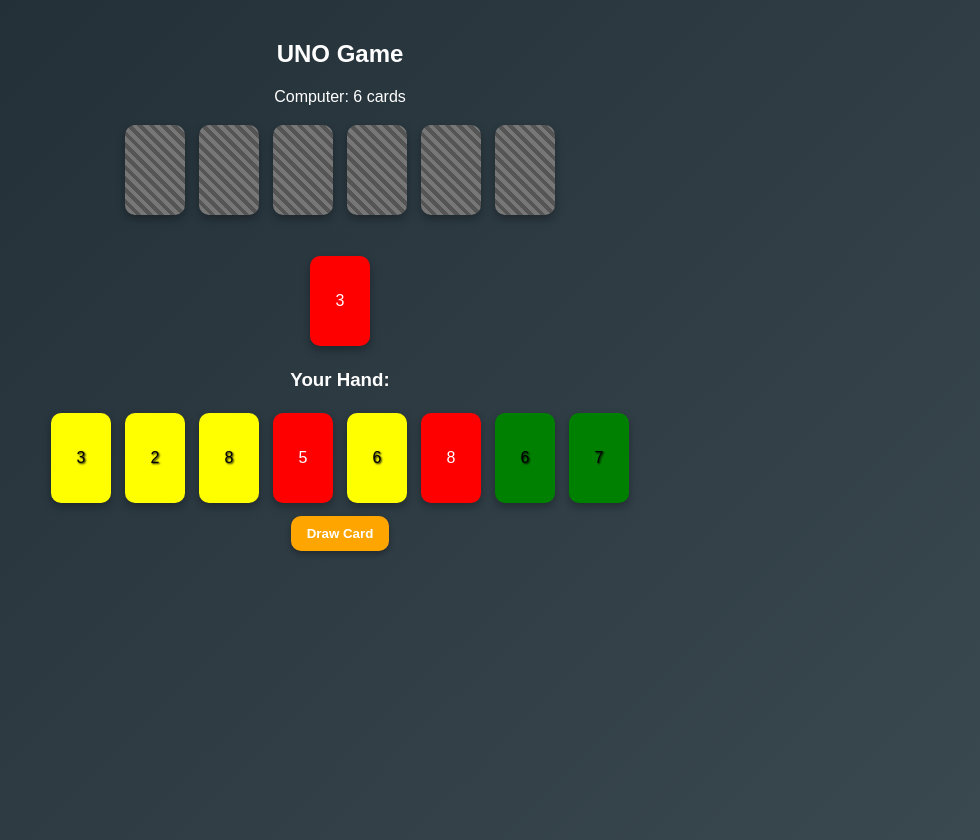
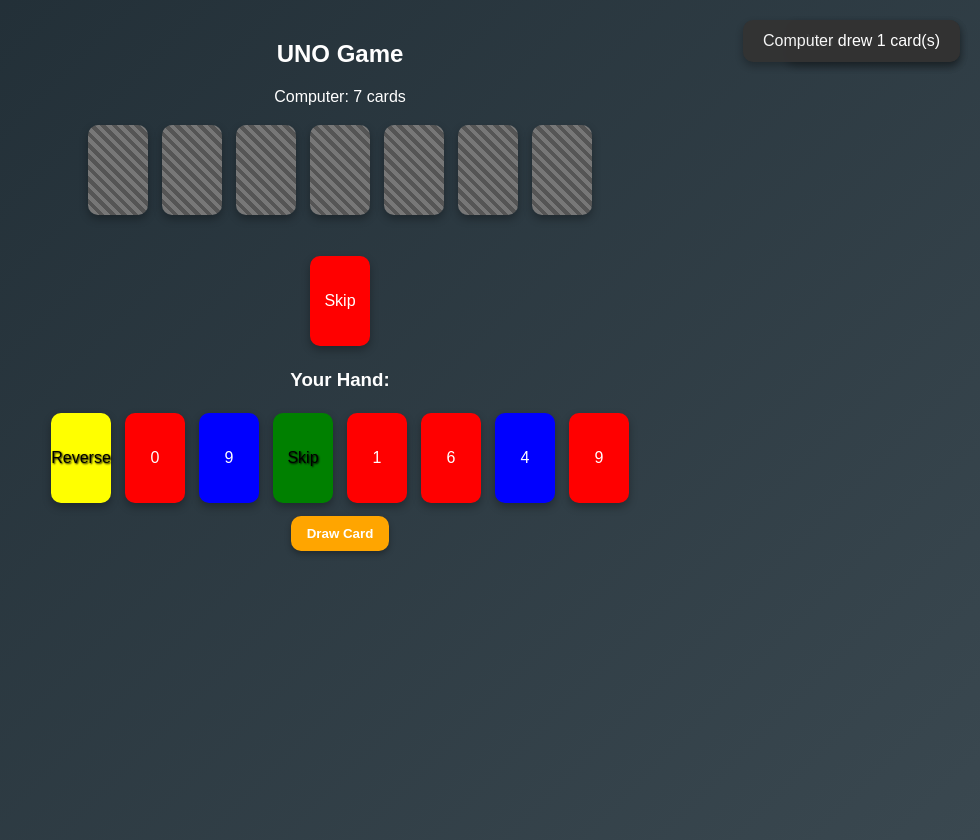
Before and after one commit to anantharamanmac/colourcards, a React (Create React App) app: page / in a window 1280 px wide. Both pictures are taken after a click on the button "Draw Card". Shown: the whole page, without its empty margins (300-1280 px from the left). Built offline with nearby package versions, Linux system fonts and the light colour scheme.

Commit message:
added toast

```diff
--- a/src/components/GameBoard.js
+++ b/src/components/GameBoard.js
@@ -1,9 +1,11 @@
 import React, { useState, useEffect } from "react";
 import PlayerHand from "./PlayerHand";
-import "./GameBoard.css"; // separate CSS for styling
+import Toast from "./Toast";
+import "./GameBoard.css";
 
 const colors = ["red", "yellow", "green", "blue"];
 const values = ["0","1","2","3","4","5","6","7","8","9","Skip","Reverse","+2"];
+const wildCards = ["Wild", "Wild +4"];
 
 function generateDeck() {
   let deck = [];
@@ -12,6 +14,9 @@ function generateDeck() {
       deck.push({ color, value });
       if (value !== "0") deck.push({ color, value });
     });
+  });
+  wildCards.forEach(value => {
+    for (let i = 0; i < 4; i++) deck.push({ color: "black", value });
   });
   return deck.sort(() => Math.random() - 0.5);
 }
@@ -28,8 +33,17 @@ function GameBoard() {
   const [hasDrawn, setHasDrawn] = useState(false);
   const [gameOver, setGameOver] = useState(false);
   const [unoPopup, setUnoPopup] = useState(false);
+  const [selectColor, setSelectColor] = useState(false);
+  const [pendingWildCard, setPendingWildCard] = useState(null);
+  const [pendingDraw, setPendingDraw] = useState(0);
+  const [toasts, setToasts] = useState([]);
 
-  // Initialize deck and hands
+  const addToast = (message, type = "info") => {
+    const id = Date.now();
+    setToasts(prev => [...prev, { id, message, type }]);
+  };
+  const removeToast = (id) => setToasts(prev => prev.filter(t => t.id !== id));
+
   useEffect(() => {
     const newDeck = generateDeck();
     setDiscardPile([newDeck[0]]);
@@ -42,42 +56,21 @@ function GameBoard() {
     let tempDeck = [...deckCopy];
 
     for (let i = 0; i < 7; i++) {
-      setTimeout(() => {
-        player.push(tempDeck.shift());
-        setPlayerHand([...player]);
-      }, i * 200);
-      setTimeout(() => {
-        computer.push(tempDeck.shift());
-        setComputerHand([...computer]);
-      }, i * 200 + 100);
+      setTimeout(() => { player.push(tempDeck.shift()); setPlayerHand([...player]); }, i * 200);
+      setTimeout(() => { computer.push(tempDeck.shift()); setComputerHand([...computer]); }, i * 200 + 100);
     }
 
-    setTimeout(() => {
-      setDeck(tempDeck);
-      setDealAnimation(false);
-    }, 7 * 200 + 150);
+    setTimeout(() => { setDeck(tempDeck); setDealAnimation(false); }, 7 * 200 + 150);
   };
 
   const checkGameOver = () => {
-    if (playerHand.length === 0) {
-      setGameOver(true);
-      alert("You Win!");
-      return true;
-    }
-    if (computerHand.length === 0) {
-      setGameOver(true);
-      alert("Computer Wins!");
-      return true;
-    }
+    if (playerHand.length === 0) { setGameOver(true); addToast("You Win!", "success"); return true; }
+    if (computerHand.length === 0) { setGameOver(true); addToast("Computer Wins!", "error"); return true; }
     if (deck.length === 0) {
       setGameOver(true);
-      if (playerHand.length < computerHand.length) {
-        alert(`Deck empty! You win with fewer cards (${playerHand.length} vs ${computerHand.length})`);
-      } else if (computerHand.length < playerHand.length) {
-        alert(`Deck empty! Computer wins with fewer cards (${computerHand.length} vs ${playerHand.length})`);
-      } else {
-        alert("Deck empty! It's a draw!");
-      }
+      if (playerHand.length < computerHand.length) addToast(`Deck empty! You win with fewer cards (${playerHand.length} vs ${computerHand.length})`, "success");
+      else if (computerHand.length < playerHand.length) addToast(`Deck empty! Computer wins with fewer cards (${computerHand.length} vs ${playerHand.length})`, "error");
+      else addToast("Deck empty! It's a draw!", "info");
       return true;
     }
     return false;
@@ -85,10 +78,7 @@ function GameBoard() {
 
   const drawCard = (player = "player", count = 1) => {
     if (gameOver) return;
-    if (deck.length === 0) {
-      checkGameOver();
-      return;
-    }
+    if (deck.length === 0) { checkGameOver(); return; }
     const drawnCards = deck.slice(0, count);
     setDeck(deck.slice(count));
 
@@ -97,87 +87,77 @@ function GameBoard() {
       setPlayerHand(prev => [...prev, ...drawnCards]);
       setHasDrawn(true);
       setCurrentTurn("computer");
+      addToast(`You drew ${count} card(s)`, "info");
     } else {
       setComputerHand(prev => [...prev, ...drawnCards]);
+      addToast(`Computer drew ${count} card(s)`, "info");
     }
 
-    if (deck.length - count <= 0) {
-      setTimeout(checkGameOver, 100);
+    if (deck.length - count <= 0) setTimeout(checkGameOver, 100);
+  };
+
+  useEffect(() => { if (currentTurn === "player") setHasDrawn(false); }, [currentTurn]);
+
+  const applyActionCard = (card, nextPlayer) => {
+    if (card.value === "+2") drawCard(nextPlayer, 2);
+    else if (card.value === "Skip") setCurrentTurn(currentTurn);
+    else if (card.value === "Reverse") setCurrentTurn(currentTurn);
+    else setCurrentTurn(nextPlayer);
+  };
+
+  const handlePlayerCard = (card) => {
+    if (gameOver || selectColor) return;
+    const topCard = discardPile[discardPile.length - 1];
+
+    if (pendingDraw > 0 && card.value !== "Wild +4") {
+      addToast(`You must draw ${pendingDraw} cards!`, "error");
+      drawCard("player", pendingDraw);
+      setPendingDraw(0);
+      setCurrentTurn("computer");
+      return;
+    }
+
+    if (card.color === topCard.color || card.value === topCard.value || card.color === "black") {
+      const willHaveOneCard = playerHand.length === 2;
+
+      if (card.value === "Wild +4") {
+        setPendingDraw(pendingDraw + 4); setPendingWildCard(card); setSelectColor(true); setPlayerHand(playerHand.filter(c => c !== card)); return;
+      }
+
+      if (card.color === "black") { setPendingWildCard(card); setSelectColor(true); setPlayerHand(playerHand.filter(c => c !== card)); return; }
+
+      setDiscardPile([...discardPile, card]); setPlayerHand(playerHand.filter(c => c !== card));
+      if (checkGameOver()) return;
+      if (willHaveOneCard && !playerDeclaredLast) { setUnoPopup(true); setTimeout(() => setUnoPopup(false), 1500); }
+      setPlayerDeclaredLast(false); applyActionCard(card, "computer");
+      addToast(`You played ${card.value}`, "success");
     }
   };
 
-  useEffect(() => {
-    if (currentTurn === "player") setHasDrawn(false);
-  }, [currentTurn]);
-
-  const applyActionCard = (card, nextPlayer) => {
-    if (card.value === "+2") {
-      drawCard(nextPlayer, 2);
-    } else if (card.value === "Skip") {
-      setCurrentTurn(currentTurn); // skip next player
-      return;
-    } else if (card.value === "Reverse") {
-      setCurrentTurn(currentTurn); // acts like skip for 2 players
-      return;
-    } else {
-      setCurrentTurn(nextPlayer);
-    }
-  };
-
-  const handlePlayerCard = (card) => {
-    if (gameOver) return;
-
-    const topCard = discardPile[discardPile.length - 1];
-    if (card.color === topCard.color || card.value === topCard.value) {
-      const willHaveOneCard = playerHand.length === 2;
-
-      setDiscardPile([...discardPile, card]);
-      setPlayerHand(playerHand.filter(c => c !== card));
-
-      if (checkGameOver()) return;
-
-      if (willHaveOneCard && !playerDeclaredLast) {
-        setUnoPopup(true);
-        setTimeout(() => setUnoPopup(false), 1500);
-      }
-
-      setPlayerDeclaredLast(false);
-      applyActionCard(card, "computer");
-    }
-  };
-
-  const declareUNO = () => {
-    setPlayerDeclaredLast(true);
-    setUnoPopup(false);
-    alert("You declared UNO!");
-  };
+  const declareUNO = () => { setPlayerDeclaredLast(true); setUnoPopup(false); addToast("You declared UNO!", "success"); };
 
   useEffect(() => {
     if (currentTurn === "computer" && !dealAnimation && !gameOver) {
       setTimeout(() => {
         const topCard = discardPile[discardPile.length - 1];
-        const playable = computerHand.find(c => c.color === topCard.color || c.value === topCard.value);
 
-        if (computerHand.length === 2 && !computerDeclaredLast) {
-          if (Math.random() < 0.5) {
-            drawCard("computer", 1);
-          }
-          setComputerDeclaredLast(true);
-        } else if (computerHand.length === 1) {
-          setComputerDeclaredLast(true);
+        if (pendingDraw > 0) {
+          const playable = computerHand.find(c => c.value === "Wild +4");
+          if (playable) { setDiscardPile([...discardPile, playable]); setComputerHand(computerHand.filter(c => c !== playable)); setPendingDraw(pendingDraw + 4); playable.color = colors[Math.floor(Math.random() * colors.length)]; applyActionCard(playable, "player"); }
+          else { drawCard("computer", pendingDraw); setPendingDraw(0); setCurrentTurn("player"); }
+          return;
         }
 
-        if (playable) {
-          setDiscardPile([...discardPile, playable]);
-          setComputerHand(computerHand.filter(c => c !== playable));
-          if (!checkGameOver()) applyActionCard(playable, "player");
-        } else {
-          drawCard("computer", 1);
-          if (!checkGameOver()) setCurrentTurn("player");
-        }
+        const playable = computerHand.find(c => c.color === topCard.color || c.value === topCard.value || c.color === "black");
+        if (computerHand.length === 2 && !computerDeclaredLast) { if (Math.random() < 0.5) drawCard("computer", 1); setComputerDeclaredLast(true); }
+        else if (computerHand.length === 1) setComputerDeclaredLast(true);
+
+        if (playable) { if (playable.color === "black") playable.color = colors[Math.floor(Math.random() * colors.length)]; setDiscardPile([...discardPile, playable]); setComputerHand(computerHand.filter(c => c !== playable)); if (!checkGameOver()) applyActionCard(playable, "player"); }
+        else { drawCard("computer", 1); if (!checkGameOver()) setCurrentTurn("player"); }
+
       }, 1000);
     }
-  }, [currentTurn, discardPile, computerHand, deck, dealAnimation, computerDeclaredLast, gameOver]);
+  }, [currentTurn, discardPile, computerHand, deck, dealAnimation, computerDeclaredLast, pendingDraw, gameOver]);
 
   const renderCard = (card, hideValue = false) => (
     <div className={`card ${card.color} ${hideValue ? "card-back" : ""}`}>
@@ -191,42 +171,35 @@ function GameBoard() {
 
       <div className="computer-hand">
         <p>Computer: {computerHand.length} cards</p>
-        <div className="hand">
-          {computerHand.map((card, idx) => (
-            <div key={idx} className={dealAnimation ? "deal-animation" : ""}>
-              {renderCard(card, true)}
-            </div>
-          ))}
-        </div>
+        <div className="hand">{computerHand.map((card, idx) => <div key={idx} className={dealAnimation ? "deal-animation" : ""}>{renderCard(card,true)}</div>)}</div>
       </div>
 
       <div className="center-area">
-        <div className="discard-pile">
-          {discardPile.length ? renderCard(discardPile[discardPile.length - 1]) : null}
-        </div>
-        {!dealAnimation && playerHand.length === 1 && !playerDeclaredLast && !gameOver && (
-          <button onClick={declareUNO} className="last-card-button">
-            Declare UNO
-          </button>
-        )}
+        <div className="discard-pile">{discardPile.length ? renderCard(discardPile[discardPile.length - 1]) : null}</div>
+        {!dealAnimation && playerHand.length === 1 && !playerDeclaredLast && !gameOver &&
+          <button onClick={declareUNO} className="last-card-button">Declare UNO</button>}
       </div>
 
-      <PlayerHand
-        hand={playerHand}
-        onCardClick={handlePlayerCard}
-        dealAnimation={dealAnimation}
-        renderCard={renderCard}
-      />
+      <PlayerHand hand={playerHand} onCardClick={handlePlayerCard} dealAnimation={dealAnimation} renderCard={renderCard} />
 
-      <button
-        onClick={() => drawCard("player", 1)}
-        disabled={hasDrawn || currentTurn !== "player" || gameOver}
-        className="draw-button"
-      >
-        Draw Card
-      </button>
+      <button onClick={() => drawCard("player", 1)} disabled={hasDrawn || currentTurn !== "player" || gameOver} className="draw-button">Draw Card</button>
 
       {unoPopup && <div className="uno-popup">UNO!</div>}
+
+      {selectColor && (
+        <div className="color-selector">
+          <h3>Choose a Color</h3>
+          {colors.map(c => (
+            <button key={c} style={{ backgroundColor: c, width:"60px", height:"60px", margin:"5px", borderRadius:"50%" }}
+              onClick={() => { pendingWildCard.color = c; setDiscardPile([...discardPile, pendingWildCard]); setPendingWildCard(null); setSelectColor(false); setCurrentTurn("computer"); }} />
+          ))}
+        </div>
+      )}
+
+      {/* Toast Container */}
+      <div className="toast-container">
+        {toasts.map(t => <Toast key={t.id} message={t.message} type={t.type} onClose={() => removeToast(t.id)} />)}
+      </div>
     </div>
   );
 }
--- /dev/null
+++ b/src/components/Toast.css
@@ -0,0 +1,24 @@
+/* Toast.css */
+.toast {
+  position: fixed;
+  top: 20px;
+  right: 20px;
+  background: #333;
+  color: white;
+  padding: 12px 20px;
+  border-radius: 10px;
+  box-shadow: 0 4px 8px rgba(0,0,0,0.3);
+  opacity: 0.95;
+  z-index: 1000;
+  font-weight: normal;
+  animation: slideIn 0.3s ease;
+}
+
+.toast.info { background-color: #333; }
+.toast.success { background-color: #28a745; }
+.toast.error { background-color: #dc3545; }
+
+@keyframes slideIn {
+  from { transform: translateX(100%); opacity: 0; }
+  to { transform: translateX(0); opacity: 0.95; }
+}
--- /dev/null
+++ b/src/components/Toast.js
@@ -0,0 +1,14 @@
+// Toast.js
+import React, { useEffect } from "react";
+import "./Toast.css";
+
+function Toast({ message, type = "info", onClose }) {
+  useEffect(() => {
+    const timer = setTimeout(onClose, 3000);
+    return () => clearTimeout(timer);
+  }, [onClose]);
+
+  return <div className={`toast ${type}`}>{message}</div>;
+}
+
+export default Toast;
```
